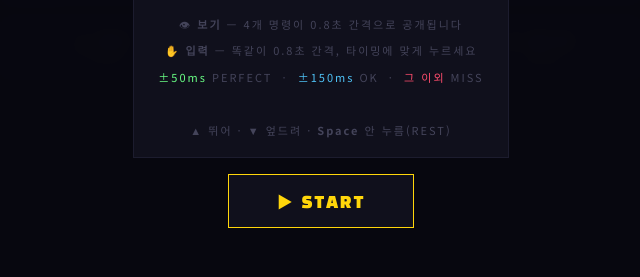
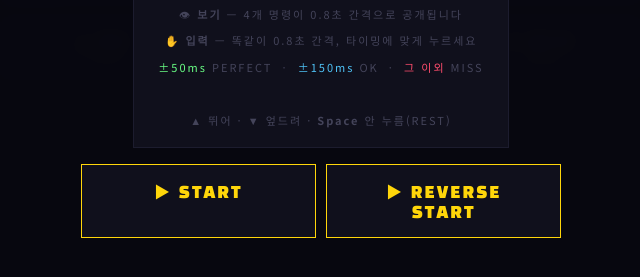
Before and after one commit to rahwan10/BlueFlagGame, a plain HTML site: page main.html in a window 1280 px wide. Shown: the part 327-604 px from the top of the page, without its empty margins (319-959 px from the left). Drawn offline with Linux system fonts and the light colour scheme.

Commit message:
feat:청개구리 버튼 구현

```diff
--- a/main.html
+++ b/main.html
@@ -22,7 +22,8 @@
       ▲ 뛰어 · ▼ 엎드려 · <b>Space</b> 안 누름(REST)
     </div>
     <div class="ov-actions">
-      <button class="btn btn-start" style="padding:14px 48px;font-size:16px" onclick="Game.handleStart()">▶ START</button>
+      <button class="btn btn-start" style="padding:14px 48px;font-size:16px" onclick="Game.handleStart(false)">▶ START</button>
+      <button class="btn btn-start" style="padding:14px 48px;font-size:16px" onclick="Game.handleStart(true)">▶ REVERSE START</button>
     </div>
   </div>
 
@@ -32,7 +33,7 @@
     <div class="ov-score" id="resScore">0</div>
     <div class="ov-detail" id="resDetail"></div>
     <div class="ov-actions">
-      <button class="btn btn-start" style="padding:14px 32px" onclick="Game.restart()">↺ 다시하기</button>
+      <button class="btn btn-start" style="padding:14px 32px" onclick="Game.restart(false)">↺ 다시하기</button>
 
       <button class="btn" style="padding:14px 32px" onclick="Game.goTitle()">◀ 타이틀</button>
     </div>
```
